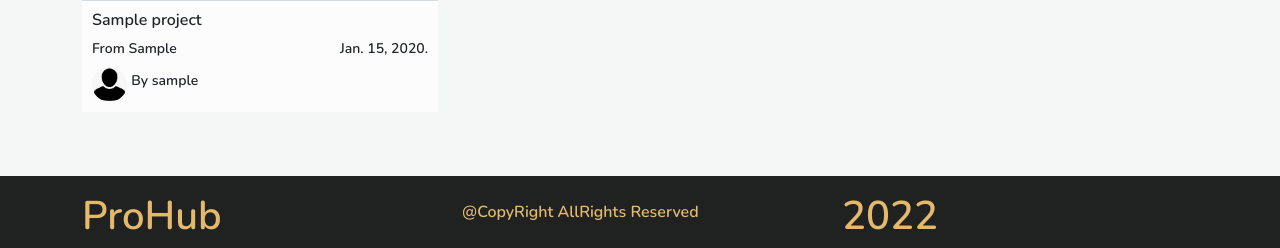
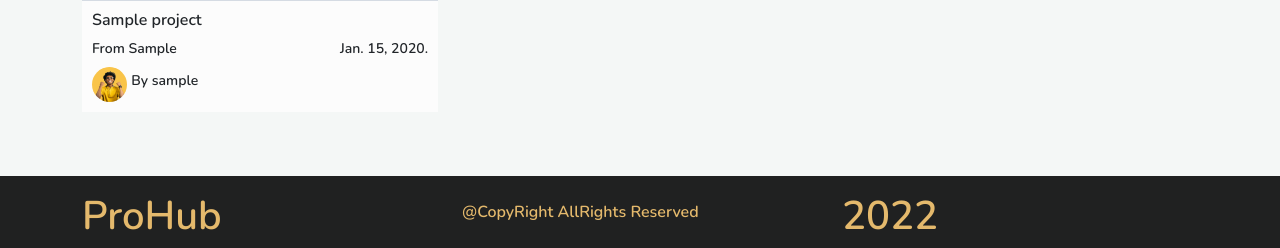
Before and after one commit to Marcos8060/Django-Project-Management-Website, a Django app: page / in a window 1280 px wide. Shown: the part 1075-1323 px from the top of the page. Run offline with Django 4.2, Linux system fonts and the light colour scheme; tables that the repository leaves empty hold one stand-in row (values such as "Sample post"); grey boxes marked "Sample" are stand-in pictures; some libraries are stand-ins or nearby versions.

Commit message:
deubugged an error in my code

```diff
--- a/prohub/templates/index.html
+++ b/prohub/templates/index.html
@@ -75,11 +75,7 @@
                     <small>From {{ project.location }}</small>
                     <small>{{ project.pub_date }}.</small>
                 </div>
-                {% if user.profile.profile_picture %}
-                <img class="img-fluid project-img mt-2" src="{{ user.profile.profile_picture.url }}" alt="">
-                {% else %}
-                <img class="img-fluid project-img mt-2" src="../static/images/avatar.png" alt="">
-                {% endif %}
+                <img class="img-fluid project-img mt-2" src="../static/images/resume.png" alt="">
                 <small class="mt-2">By {{ project.owner }}</small>
             </div>
         </div>
```
